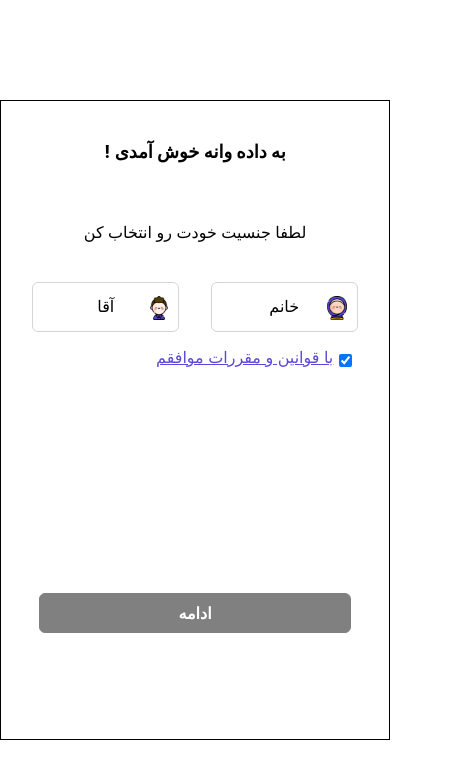
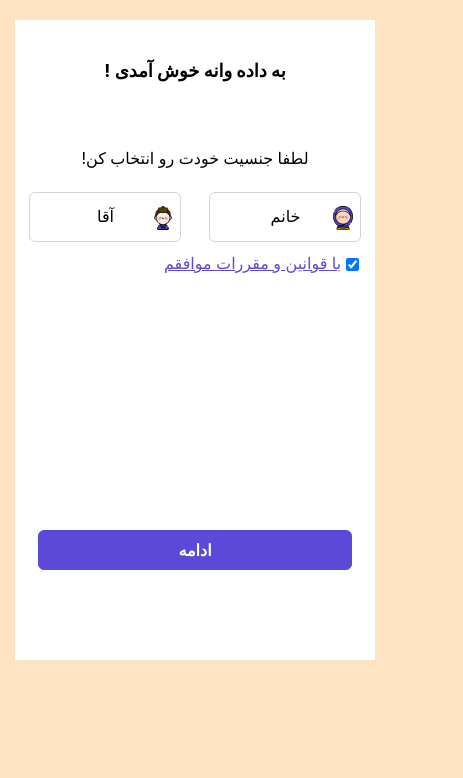
Before and after one commit to kimiaShahbaghi/dadevane, a React (Create React App) app: page / in a window 390 px wide. Shown: the top 778 px of the page, 463 px wide, since content can reach past the window. Built offline with nearby package versions, Linux system fonts and the light colour scheme.

Commit message:
responsive

```diff
--- a/src/App.js
+++ b/src/App.js
@@ -1,6 +1,9 @@
+import React, { useState } from "react";
 import "../src/components/style.scss";
 import Gender from "./components/Gender";
+
 import Age from "./components/Age";
+
 import { Route, Routes, BrowserRouter } from "react-router-dom";
 
 function App() {
@@ -8,8 +11,8 @@ function App() {
     console.log("gender is", data);
     return data;
   };
-
-  const gender = getGender;
+  let [gender, setGender] = useState(getGender());
+  console.log("can u see me?");
 
   return (
     <BrowserRouter>
--- a/src/components/Age.js
+++ b/src/components/Age.js
@@ -1,40 +1,32 @@
 import React from "react";
+import Header from "./Header";
+import GirlImg from "./girl.svg";
+import BoyImg from "./boy.svg";
+import { useNavigate } from "react-router-dom";
+import { useState } from "react";
+import "./style.scss";
 import AgeSelector from "./AgeSelector";
-import { ReactComponent as SVG } from "./girl.svg";
-import Header from "./Header";
 
-function Age(props) {
-  var imgSrc = "";
-  let showImg = props.gender;
-  console.log("FROM AGE", showImg);
-
-  (function chooseImg() {
-    if (showImg == "woman") {
-      imgSrc = "./girl.svg";
-      console.log(showImg);
-    } else {
-      imgSrc = "./boy.svg";
-      console.log("hi", showImg);
-    }
-  })();
-
+function Age() {
   return (
-    <div className="container">
-      <div className="age">
+    <div className="mycontainer">
+      <div className="mycontainer__header">
         <Header />
-        <div className="age-pic">
-          <img src={imgSrc} className="age-pic" />
+      </div>
+      <div className="mycontainer__content">
+        <div className="mycontainer__content__agePic">
+          <img src={BoyImg} />
         </div>
-        <div className="gender-p">
-          <p> لطفا سال تولدت رو انتخاب کن</p>{" "}
+        <p>لطفا سال تولدت رو انتخاب کن</p>
+        <div className="mycontainer__content__ageSelector">
+          <AgeSelector />
         </div>
-        <AgeSelector />
-        <div className="button">
-          <button> شروع </button>
-          <p>
-            <a href="#"> ! بدون وارد کردن سن شروع کن</a>
-          </p>
-        </div>
+      </div>
+      <div className="mycontainer__footer">
+        <button className="mycontainer__button">شروع</button>
+        <a href="#">
+          <p>! بدون وارد کردن سن شروع کن</p>
+        </a>
       </div>
     </div>
   );
--- a/src/components/AgeSelector.js
+++ b/src/components/AgeSelector.js
@@ -8,7 +8,6 @@ export default function AgeSelector() {
   };
   let myArray = myRange(1340, 1401);
   myArray.splice(31, 0, "؟");
-
   const [optionGroups] = useState({
     Year: myArray,
   });
@@ -21,7 +20,7 @@ export default function AgeSelector() {
   };
 
   return (
-    <div className="AgeSelector">
+    <div className="Test">
       {console.log("valuegroup", valueGroups)}
 
       <Picker
--- a/src/components/Gender.js
+++ b/src/components/Gender.js
@@ -4,68 +4,46 @@ import GirlImg from "./girl.svg";
 import BoyImg from "./boy.svg";
 import { useNavigate } from "react-router-dom";
 import { useState } from "react";
-//import { useDispatch } from "react-redux";
-//import { selectGender, isChecked } from "../rootSlice";
+import "./style.scss";
 
-function Gender(props) {
-  let [isDisable, setIsDisable] = useState(true);
-  let [gender, setGender] = useState("");
-
-  props.func(gender);
-
-  const selectWoman = () => {
-    setGender("woman");
-    setIsDisable((isDisable = !isDisable));
-  };
-  const selectMan = () => {
-    setGender("man");
-    setIsDisable((isDisable = !isDisable));
-  };
-
-  const navigate = useNavigate();
-  //const dispatch = useDispatch();
-  //let chk = document.getElementById("myCheckBox").value;
-  //function checkboxHandler() {
-  // let chk = document.getElementById("myCheckBox").value;
-  // dispatch(isChecked(!chk));
-  //}
+function NewGender() {
   return (
-    <div className="container">
-      <div className="gender">
+    <div className="mycontainer">
+      <div className="mycontainer__header">
         <Header />
-        <p id="gender-header">لطفا جنسیت خودت رو انتخاب کن</p>
-        <div className="parent">
-          <div className="child" onClick={() => selectMan()}>
-            <div className="pic">
-              <img src={BoyImg} alt="boy img" />
+      </div>
+      <div className="mycontainer__content">
+        <p> !لطفا جنسیت خودت رو انتخاب کن </p>
+        <div className="mycontainer__content__gender">
+          <div className="flex-child">
+            <div class="grid-child">
+              <p className="grid-p">آقا</p>
             </div>
-            <p> آقا </p>
+            <div class="grid-child">
+              <img src={BoyImg} />
+            </div>
           </div>
-          <div className="child" onClick={() => selectWoman()}>
-            <div className="pic">
-              <img src={GirlImg} alt="girl img" />
+          <div className="flex-child">
+            <div class="grid-child">
+              <p className="grid-p">خانم</p>
             </div>
-            <p> خانم </p>
+            <div class="grid-child">
+              <img src={GirlImg} />
+            </div>
           </div>
         </div>
-        <div id="checkBox">
-          <input type="checkbox" id="myCheckBox" checked />
-          <label htmlFor="myCheckBox">با قوانین و مقررات موافقم</label>
+        <div className="checkbox">
+          <input type="checkbox" className="checkbox__input" checked />
+          <label htmlFor="myCheckBox" className="checkbox__label">
+            با قوانین و مقررات موافقم
+          </label>
         </div>
-        <div className="button">
-          <button
-            id="genderButton"
-            disabled={isDisable}
-            onClick={() => {
-              navigate("/age");
-            }}
-          >
-            ادامه
-          </button>
-        </div>
+      </div>
+      <div className="mycontainer__footer">
+        <button className="mycontainer__button">ادامه</button>
       </div>
     </div>
   );
 }
 
-export default Gender;
+export default NewGender;
--- a/src/components/Header.js
+++ b/src/components/Header.js
@@ -4,7 +4,7 @@ import "./style.scss";
 function Header() {
   return (
     <div className="header">
-      <p> ! به داده وانه خوش آمدی</p>
+      <p className="header__text"> ! به داده وانه خوش آمدی</p>
     </div>
   );
 }
--- a/src/components/style.scss
+++ b/src/components/style.scss
@@ -6,192 +6,139 @@ $radius: 0.375rem;
   padding: 0;
   box-sizing: border-box;
 }
+body {
+  background-color: bisque;
+}
+.mycontainer {
+  width: 360px;
+  height: 640px;
+  margin: 20px auto;
+  background-color: white;
 
-.container {
-  min-width: 360px;
-  min-height: 640px;
-  max-width: 414px;
-  max-height: 896px;
-  margin: 100px auto;
-  border: 1px solid black;
+  p {
+    padding-top: 2rem;
+    text-align: center;
+  }
 
-  .gender {
+  &__header {
     width: 100%;
-    height: 100%;
-    p {
-      font-size: 1rem;
-      font-weight: 300;
-      text-align: center;
+    height: 15%;
+  }
+
+  &__content {
+    width: 100%;
+    height: 60%;
+
+    &__gender {
+      margin-top: 1.5rem;
+      width: 100%;
+      height: 3.125rem;
+      display: flex;
+      justify-content: space-around;
     }
+    &__agePic {
+      display: flex;
+      justify-content: center;
+      width: 55%;
+      height: 11.25rem;
+      border: 1px solid $button-color;
+      border-radius: $radius;
+      margin: 0 auto;
 
-    #gender-header {
-      margin-top: 3.75rem;
-    }
-
-    .parent {
-      margin-top: 2.5rem;
-      display: flex;
-      flex-wrap: wrap;
-      justify-content: space-evenly;
-
-      .child {
-        width: 9.2rem;
-        height: 3.125rem;
-        border-radius: $radius;
-        border: 1px solid #d5d5d5;
-
-        &:hover {
-          border: 1px solid $button-color;
-        }
-        p {
-          position: relative;
-          margin: -2.5rem auto;
-        }
-        img,
-        svg {
-          width: 1.5rem;
-          height: 1.5rem;
-          margin: 0.8rem 7.1rem 0.75rem;
-        }
+      img {
+        width: 157px;
+        height: 157px;
+        margin-top: 1.3rem;
       }
     }
-    #checkBox {
-      margin-top: 0.32rem;
-      margin-right: 0.5rem;
-      display: block;
-      height: 5rem;
-
-      input,
-      label {
-        text-decoration: underline;
-        color: $button-color;
-        position: relative;
-        float: right;
-        top: 0.625rem;
-        right: 1.47rem;
-        font-size: 1rem;
-        font-weight: 300;
-        margin-right: 0.35rem;
-      }
-
-      input {
-        top: 1.07rem;
-      }
+    &__ageSelector {
+      width: 55%;
+      height: 120px;
+      margin: 1.75rem auto 0;
     }
   }
 
-  .age {
+  &__footer {
     width: 100%;
-    height: 100% !important;
+    height: 25%;
 
-    .svg-age {
-      width: 9.813rem;
-      height: 9.813rem;
-      margin: 1.438rem 1.625rem 0;
+    a {
+      text-align: center;
+      padding-top: 1.5rem;
+      display: block;
+      font-size: 0.75rem;
+      color: $button-color;
+    }
+  }
+
+  .flex-child {
+    width: 42%;
+    display: grid;
+    grid-template-columns: 5fr 1fr;
+    border: 1px solid #d5d5d5;
+    border-radius: $radius;
+
+    &:hover {
+      border: 1px solid $button-color;
     }
 
-    .age-pic {
+    img {
+      width: 24px;
+      height: 24px;
       position: relative;
-      margin: 0 auto;
-      width: 13.125rem;
-      height: 11.285rem;
-      margin-top: 1.5rem;
-      border-radius: $radius;
-      border: 1px solid $button-color;
-      img {
-        position: relative;
-        margin: 0;
-        border: none;
-      }
+      top: 0.813rem;
+      margin-right: 0.313rem;
     }
-    p {
-      position: relative;
-      text-align: center;
-      margin-top: 2.75rem;
-      font-weight: 300;
-      font-size: 1rem;
-    }
-
-    .AgeSelector {
-      position: relative;
-      margin: -1.525rem auto;
-      overflow: hidden;
-      width: 13.063rem;
-      height: 9.375rem;
-
-      .picker-container {
-        height: 10.375rem !important;
-        margin-top: -1.563rem;
-
-        .picker-highlight {
-          margin-top: 0.5rem !important;
-        }
-      }
+    .grid-p {
+      padding-left: 1.875rem;
+      padding-top: 0.8rem;
     }
   }
 
   .header {
-    width: 100%;
-    position: relative;
-    margin-top: 2.5rem;
-
-    p {
-      position: relative;
-      text-align: center;
+    &__text {
       font-size: 1.125rem;
       font-weight: 700;
+      padding-top: 2.5rem;
+      text-align: center;
     }
   }
 
-  .button {
-    display: grid;
-    position: relative;
-    margin-top: -9rem;
-    a {
-      margin: 0 auto;
+  .checkbox {
+    padding-right: 1rem;
+
+    &__label {
+      color: $button-color;
+      text-decoration: underline;
+      padding-right: 0.3rem;
+      float: right;
+      padding-top: 0.7rem;
     }
-    p {
-      position: relative;
-      font-size: 0.75rem;
-      top: 8.5rem;
-
-      a {
-        color: $button-color;
-        text-decoration: none;
-        position: relative;
-        top: 2rem;
-      }
-    }
-    button {
-      top: 10.6rem;
-
-      position: relative;
-      margin: 0 auto;
-      font-size: 1rem;
-      font-weight: 700;
-      width: 19.5rem;
-      height: 2.5rem;
-      background-color: $button-color;
-      border: 3px solid $button-color;
-      box-sizing: border-box;
-      border-radius: $radius;
-      color: #ffff;
-
-      &:disabled {
-        background-color: gray;
-        border: 1px solid gray;
-      }
-    }
-
-    #genderButton {
-      top: 20rem;
+    &__input {
+      float: right;
+      margin-top: 16px;
     }
   }
+
+  &__button {
+    font-size: 1rem;
+    font-weight: 700;
+    width: 87%;
+    height: 2.5rem;
+    display: block;
+    position: relative;
+    margin: 0 auto;
+    top: 1.875rem;
+    background-color: $button-color;
+    border: 1px solid $button-color;
+    border-radius: $radius;
+    color: #ffff;
+  }
+
+  .picker-container {
+    height: 120px !important;
+  }
+  .picker-scroller {
+    margin-top: -3.125rem;
+  }
 }
-
-.gender-p {
-  position: relative;
-  height: 30px;
-  z-index: 3000;
-  background-color: white;
-}
```
